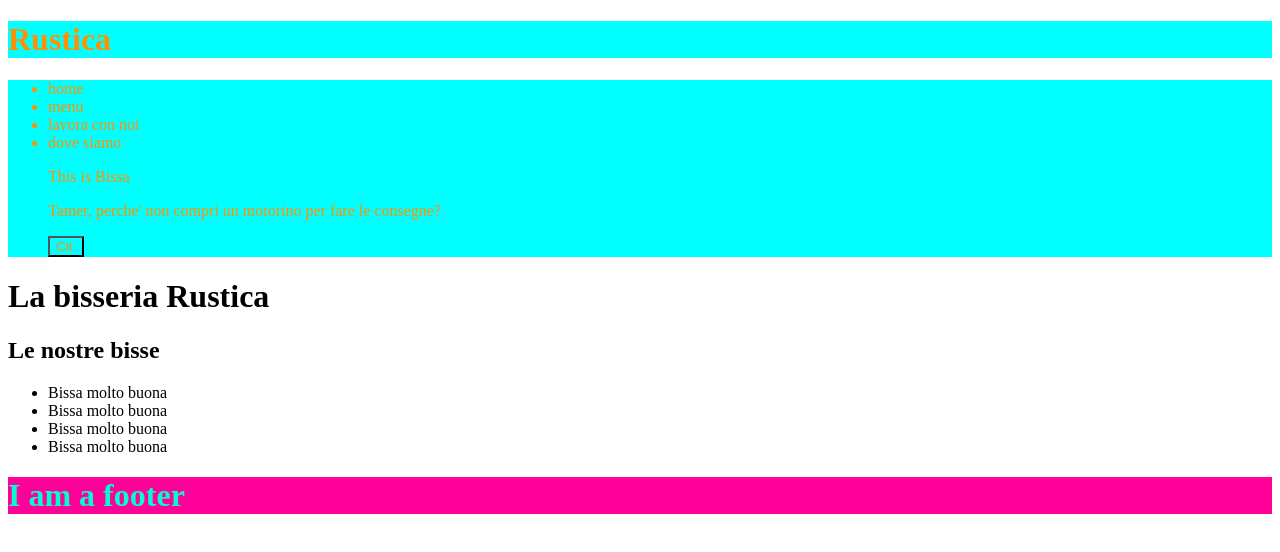
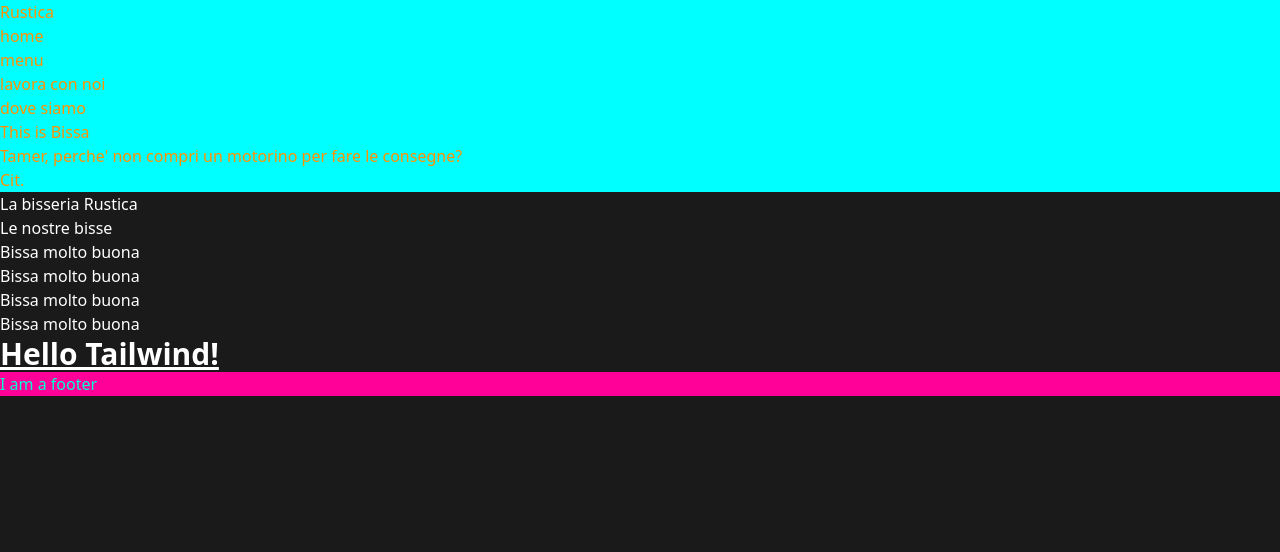
Before and after one commit to bronzo97/pizzeria-rustica, an Angular app: page / in a window 1280 px wide. Shown: the top 552 px of the page. Built offline with nearby package versions, Linux system fonts and the light colour scheme.

Commit message:
adds tailwind

```diff
--- a/package.json
+++ b/package.json
@@ -33,12 +33,15 @@
     "@types/express": "^4.17.17",
     "@types/jasmine": "~5.1.0",
     "@types/node": "^18.18.0",
+    "autoprefixer": "^10.4.16",
     "jasmine-core": "~5.1.0",
     "karma": "~6.4.0",
     "karma-chrome-launcher": "~3.2.0",
     "karma-coverage": "~2.2.0",
     "karma-jasmine": "~5.1.0",
     "karma-jasmine-html-reporter": "~2.1.0",
+    "postcss": "^8.4.32",
+    "tailwindcss": "^3.3.6",
     "typescript": "~5.2.2"
   }
 }
--- a/src/app/app.component.html
+++ b/src/app/app.component.html
@@ -16,6 +16,9 @@
     <li>Bissa molto buona</li>
     <li>Bissa molto buona</li>
 </ul>
+<h1 class="text-3xl font-bold underline">
+    Hello Tailwind!
+</h1>
 <app-footer></app-footer>
 
 <!-- * * * * * * * * * * * * * * * * * * * * * * * * * * * * * * * * -->
--- a/src/styles.scss
+++ b/src/styles.scss
@@ -1 +1,9 @@
 /* You can add global styles to this file, and also import other style files */
+* {
+    background-color: #1a1a1a;
+    color: #fff;
+}
+
+@tailwind base;
+@tailwind components;
+@tailwind utilities;
--- /dev/null
+++ b/tailwind.config.js
@@ -0,0 +1,10 @@
+/** @type {import('tailwindcss').Config} */
+module.exports = {
+  content: [
+    "./src/**/*.{html,ts}",
+  ],
+  theme: {
+    extend: {},
+  },
+  plugins: [],
+}
```
Also changed, not shown: 1 other file (tests, documents, lock files or other folders).
